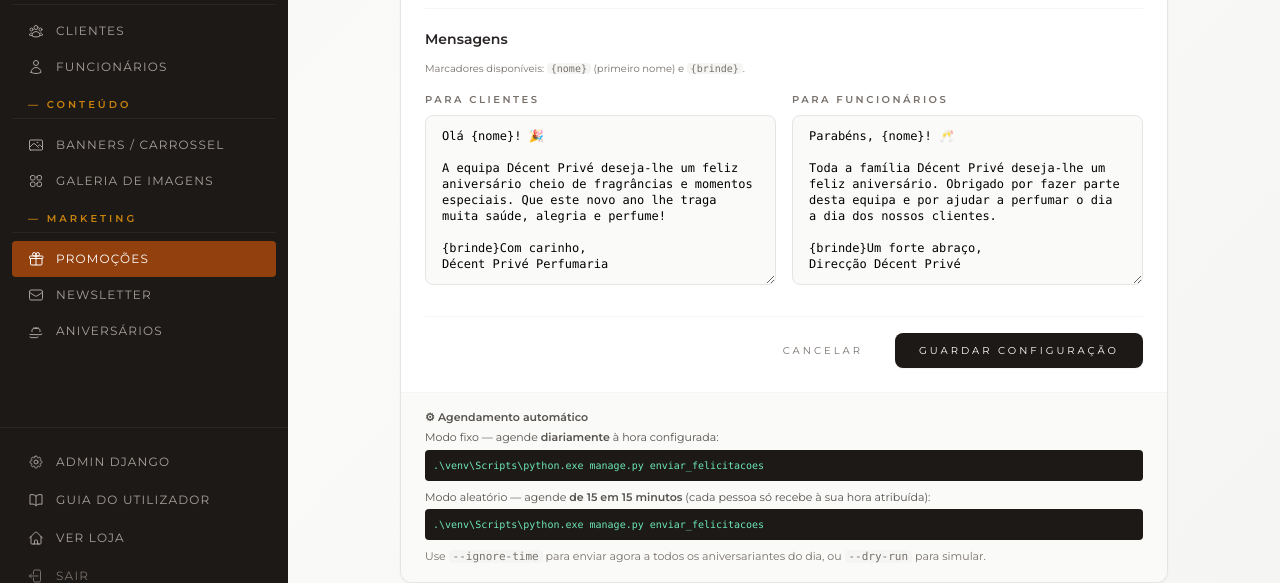
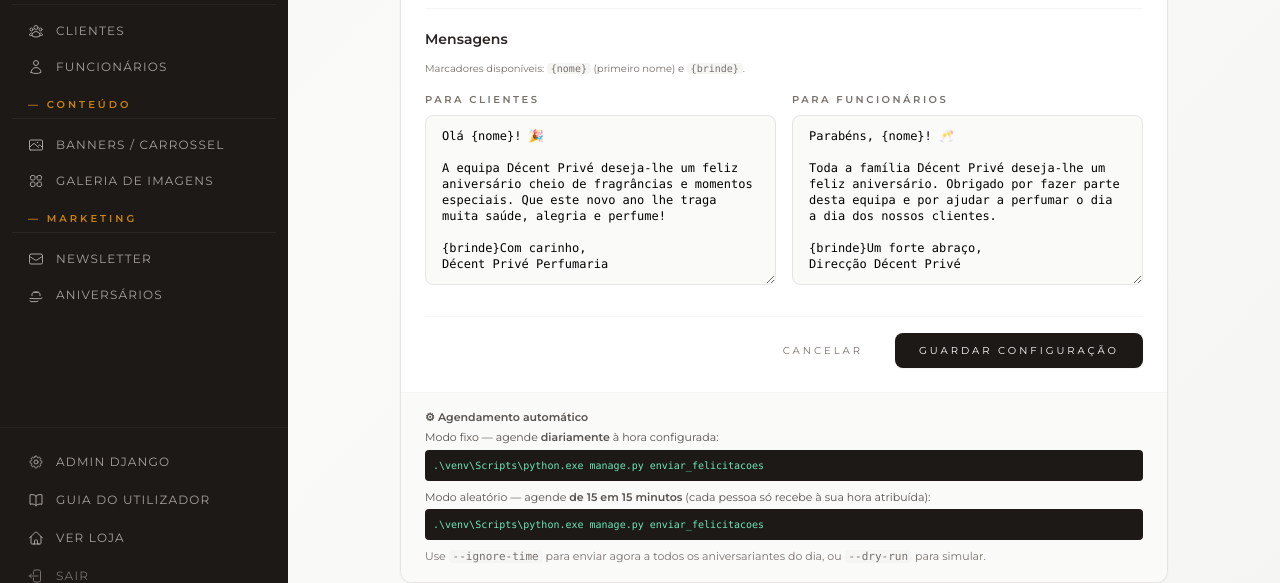
Before and after one commit to IVANCSILVA/perfumariadp, a Django app: page /gestao/aniversarios/config/ in a window 1280 px wide. Shown: the part 743-1326 px from the top of the page. Run offline with Django 5.2, Linux system fonts and the light colour scheme; the visitor is signed in with stand-in values (Sample User, id 1); data comes from the database, SQL or seed files in the repository; data that the repository does not hold is empty; some libraries are stand-ins or nearby versions; some web fonts are replaced.

Commit message:
fix: remover link Promoções da sidebar de gestão

```diff
--- a/loja/templates/gestao/base.html
+++ b/loja/templates/gestao/base.html
@@ -234,15 +234,6 @@
             <div>
                 <p class="px-4 mb-2 mt-1 text-[10px] uppercase tracking-[0.3em] text-amber-500/80 font-bold border-b border-stone-800 pb-1.5">— Marketing</p>
 
-                <a href="{% url 'gestao_promocoes' %}"
-                   class="flex items-center gap-3 px-4 py-2.5 rounded text-xs uppercase tracking-widest transition-colors duration-150
-                          {% if active_page == 'promocoes' %}bg-amber-800 text-white{% else %}text-stone-400 hover:bg-stone-800 hover:text-white{% endif %}">
-                    <svg class="w-4 h-4 flex-shrink-0" fill="none" viewBox="0 0 24 24" stroke="currentColor" stroke-width="1.5">
-                        <path stroke-linecap="round" stroke-linejoin="round" d="M21 11.25v8.25a1.5 1.5 0 0 1-1.5 1.5H5.25a1.5 1.5 0 0 1-1.5-1.5v-8.25M12 4.875A2.625 2.625 0 1 0 9.375 7.5H12m0-2.625V7.5m0-2.625A2.625 2.625 0 1 1 14.625 7.5H12m0 0V21m-8.625-9.75h18c.621 0 1.125-.504 1.125-1.125v-1.5c0-.621-.504-1.125-1.125-1.125h-18c-.621 0-1.125.504-1.125 1.125v1.5c0 .621.504 1.125 1.125 1.125Z"/>
-                    </svg>
-                    Promoções
-                </a>
-
                 <a href="{% url 'newsletter_gestao' %}"
                    class="flex items-center gap-3 px-4 py-2.5 rounded text-xs uppercase tracking-widest transition-colors duration-150
                           {% if active_page == 'newsletter' %}bg-amber-800 text-white{% else %}text-stone-400 hover:bg-stone-800 hover:text-white{% endif %}">
```
